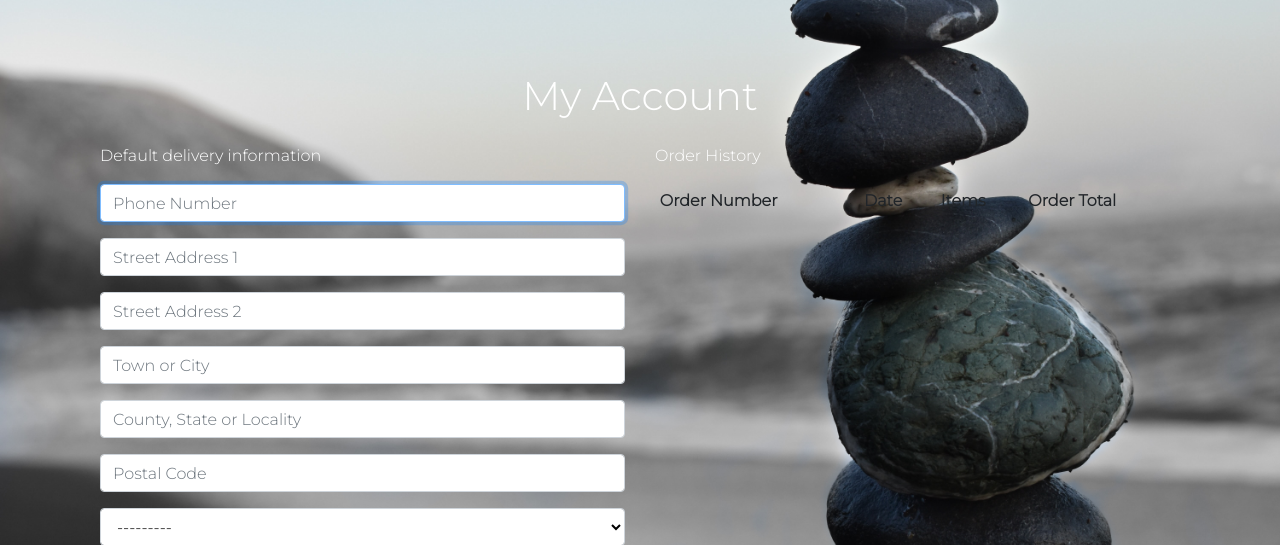
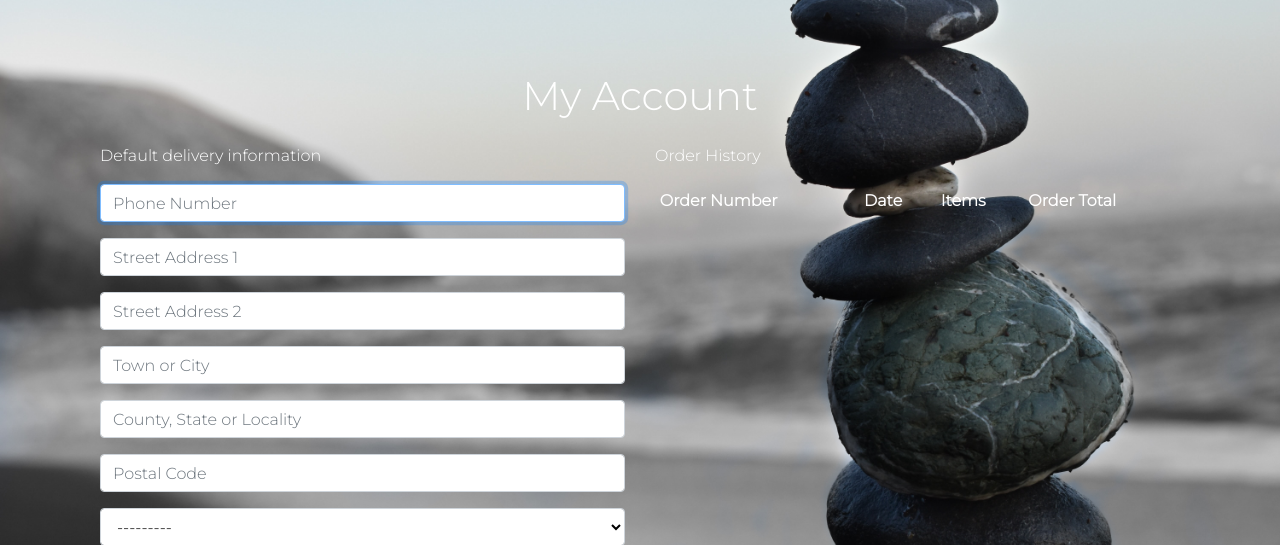
Before and after one commit to Diolg/life-maker, a Django app: page /profile/ in a window 1280 px wide. Shown: the part 128-673 px from the top of the page. Run offline with Django 3.2, Linux system fonts and the light colour scheme; the visitor is signed in with stand-in values (Sample User, id 1); data comes from the database, SQL or seed files in the repository; data that the repository does not hold is empty; some libraries are stand-ins or nearby versions.

Commit message:
Change text color for My account page

```diff
--- a/life_maker/settings.py
+++ b/life_maker/settings.py
@@ -13,6 +13,9 @@ https://docs.djangoproject.com/en/3.2/ref/settings/
 from pathlib import Path
 import os
 import dj_database_url
+
+import mimetypes
+mimetypes.add_type ("text/css", ".css", True)
 
 # Build paths inside the project like this: BASE_DIR / 'subdir'.
 BASE_DIR = Path(__file__).resolve().parent.parent
--- a/static/css/base.css
+++ b/static/css/base.css
@@ -350,6 +350,14 @@ a .upbtn-link {
         border-radius: 0;
     }
 
+.table {
+    color:#fff;
+}
+
+.td a {
+    color:#fff;
+}
+
 /*------Add-product-----*/
 
 .product-add {
```
